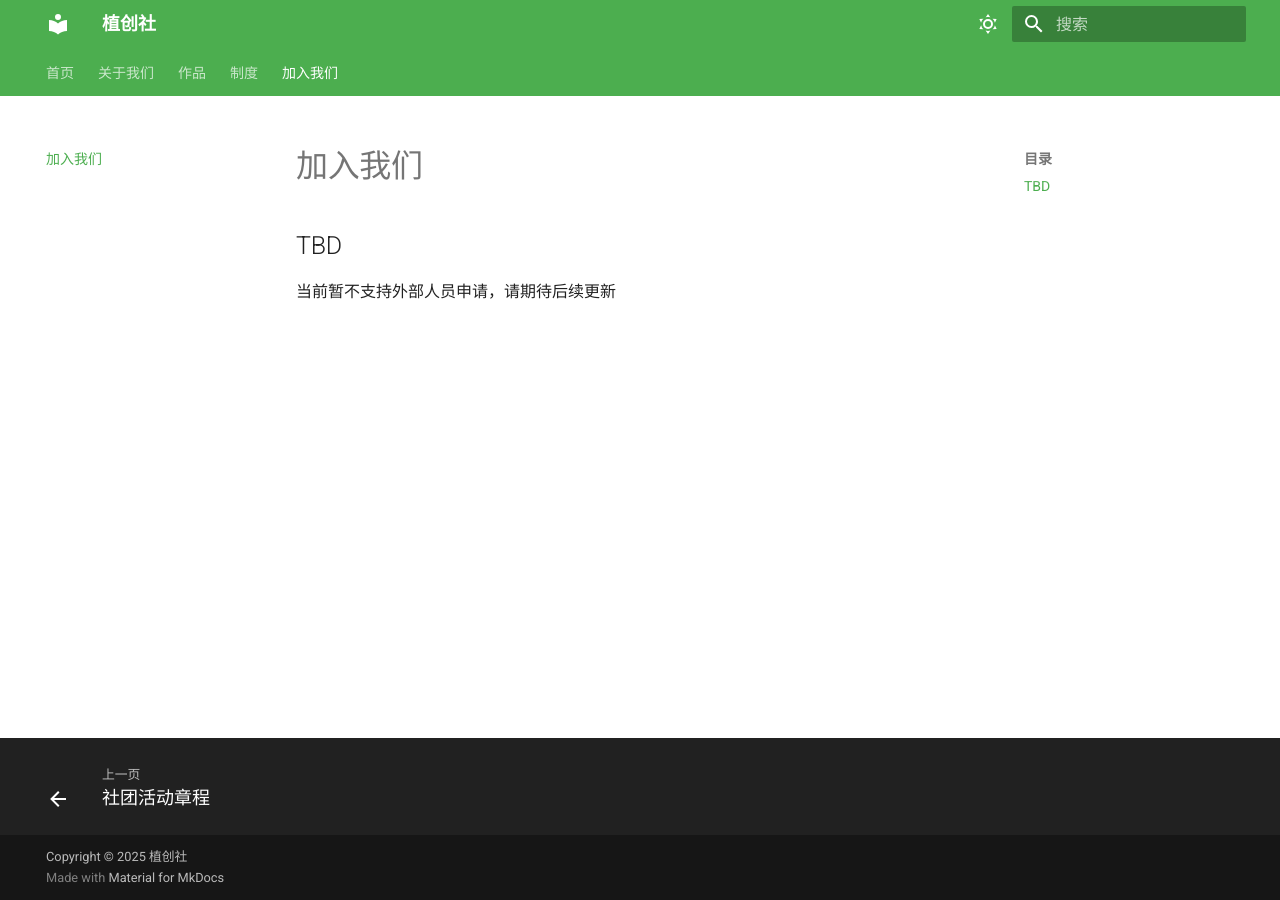
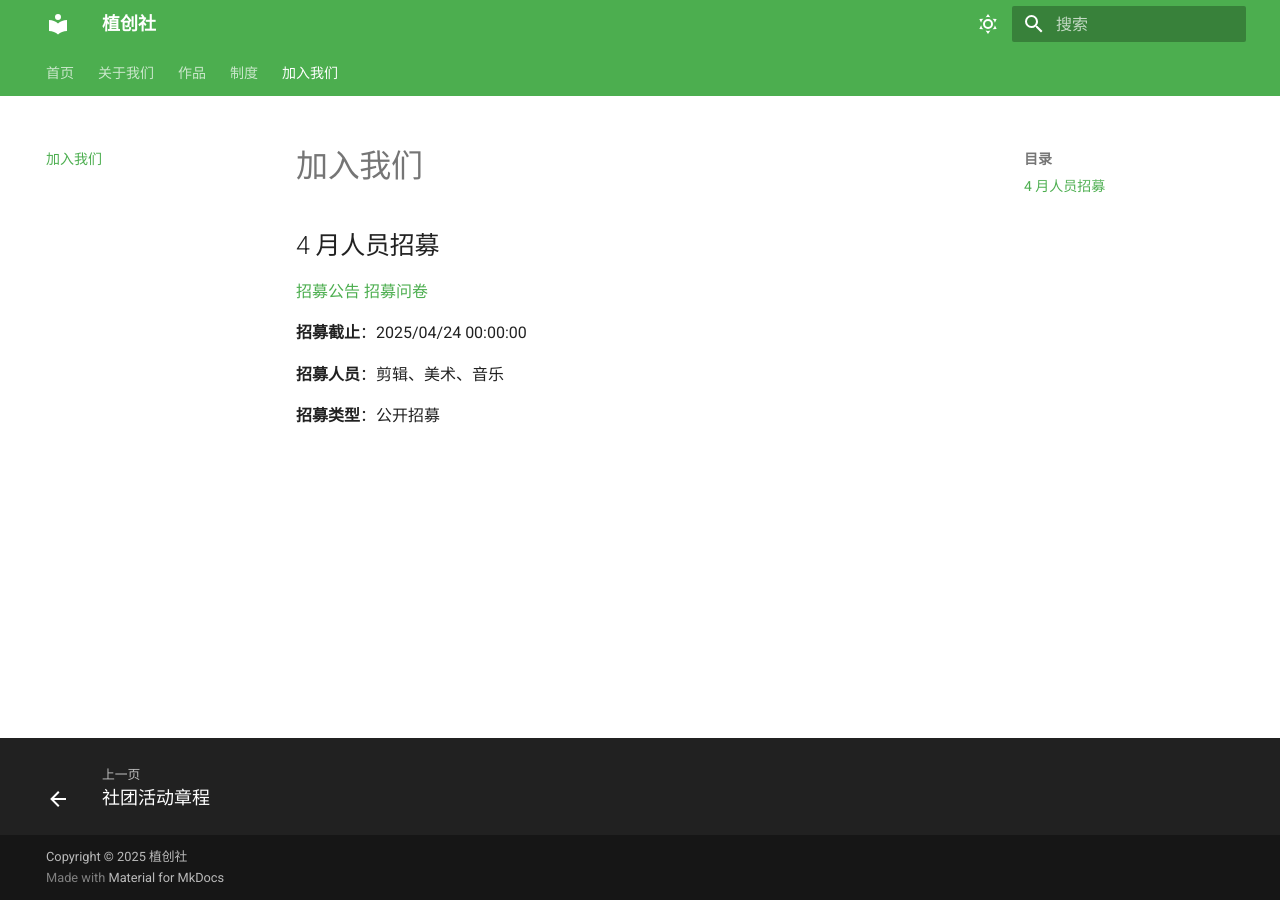
Before and after one commit to ji233-Sun/ZCS_Official_Site, an MkDocs documentation site: the page built from docs/strategy/join-us.md, in a window 1280 px wide. Built offline with MkDocs 1.6.1 and Material for MkDocs 9.7.7, drawn with Linux system fonts in a browser that asks for light colours.

Commit message:
feat: update recruitment information in join-us.md

```diff
--- a/docs/strategy/join-us.md
+++ b/docs/strategy/join-us.md
@@ -1,5 +1,12 @@
 # 加入我们
 
-## TBD
+## 4 月人员招募
 
-当前暂不支持外部人员申请，请期待后续更新
+[招募公告](https://www.bilibili.com/opus/1049681460172161041)
+[招募问卷](https://vrct5mqgp1.feishu.cn/share/base/form/shrcn7MJhBZQtXTiumwdMEP4ond)
+
+**招募截止**：2025/04/24 00:00:00
+
+**招募人员**：剪辑、美术、音乐
+
+**招募类型**：公开招募
```
